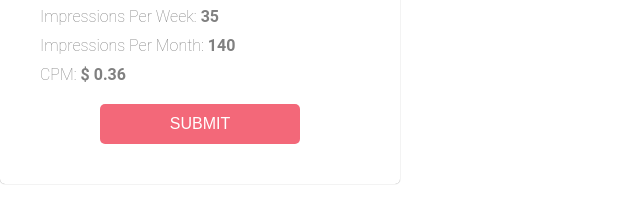
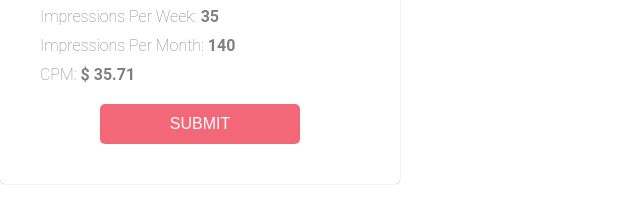
Before and after one commit to adam-86/impressions-calculator, a plain HTML site: page index.html in a window 1280 px wide. Both pictures are taken after typing "5", "5", "5", "5" into the empty fields and a click on the button "SUBMIT". Shown: the part 424-644 px from the top of the page, 0-640 px from the left. Drawn offline with Linux system fonts and the light colour scheme.

Commit message:
fixed conversions

```diff
--- a/javascript/main.js
+++ b/javascript/main.js
@@ -13,7 +13,8 @@ function getResults() {
     outputDays,
     outputWeeks,
     outputMonths,
-    outputCpm;
+    outputCpm,
+    roundedCpm;
 
   if (perDay != 0) {
     outputDays = perDay;
@@ -31,7 +32,8 @@ function getResults() {
     outputMonths = perMonth;
 
   } if(monthRate != 0) {
-    outputCpm = Math.round(monthRate / outputMonths * 1000) / 100;
+    outputCpm = monthRate / outputMonths * 1000;
+    roundedCpm = Math.round(outputCpm * 100) / 100;
   }
 
   //output results rounded to the nearest interger
@@ -39,7 +41,7 @@ function getResults() {
       <span>Impressions Per Day:<strong> ${Math.round(outputDays)} </strong></span>
       <span>Impressions Per Week:<strong> ${Math.round(outputWeeks)} </strong></span>
       <span>Impressions Per Month:<strong> ${Math.round(outputMonths)} </strong></span>
-      <span>CPM:<strong> $ ${(outputCpm)} </strong></span>
+      <span>CPM:<strong> $ ${(roundedCpm)} </strong></span>
       `;
 
   clearInputs();
--- a/styles/master.sass
+++ b/styles/master.sass
@@ -1,6 +1,7 @@
 body
   font-family: roboto
   color: grey
+
 
 .calc-body
   position: absolute
@@ -11,6 +12,7 @@ body
   text-align: center
   border-radius: 5px
   left: 0
+
 
 h1
   position: absolute
```
